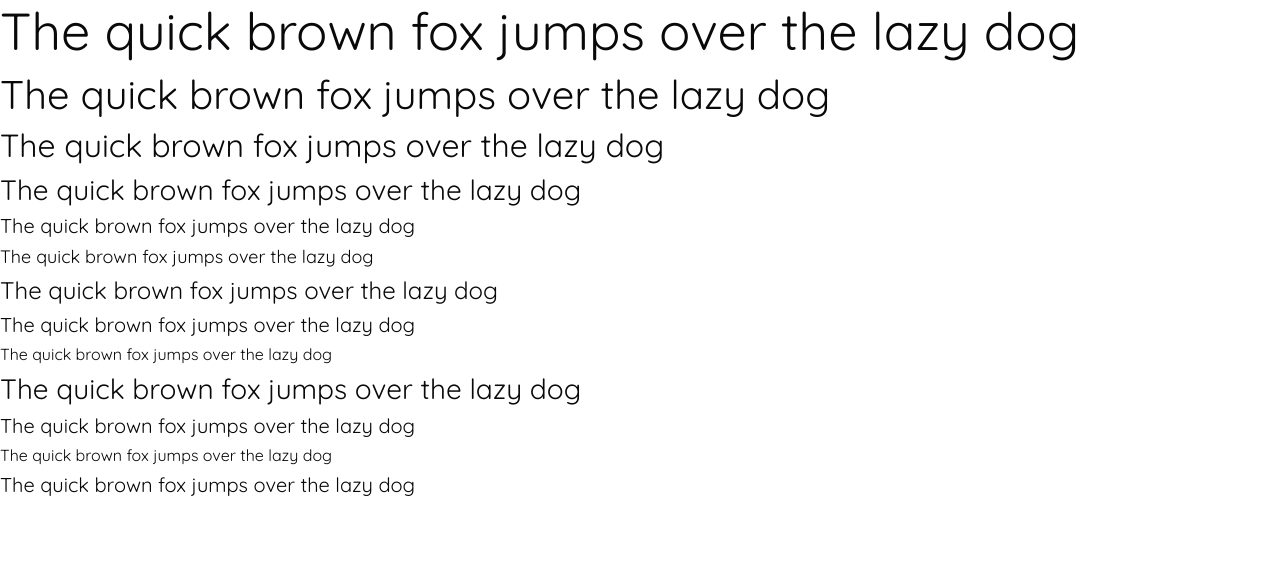
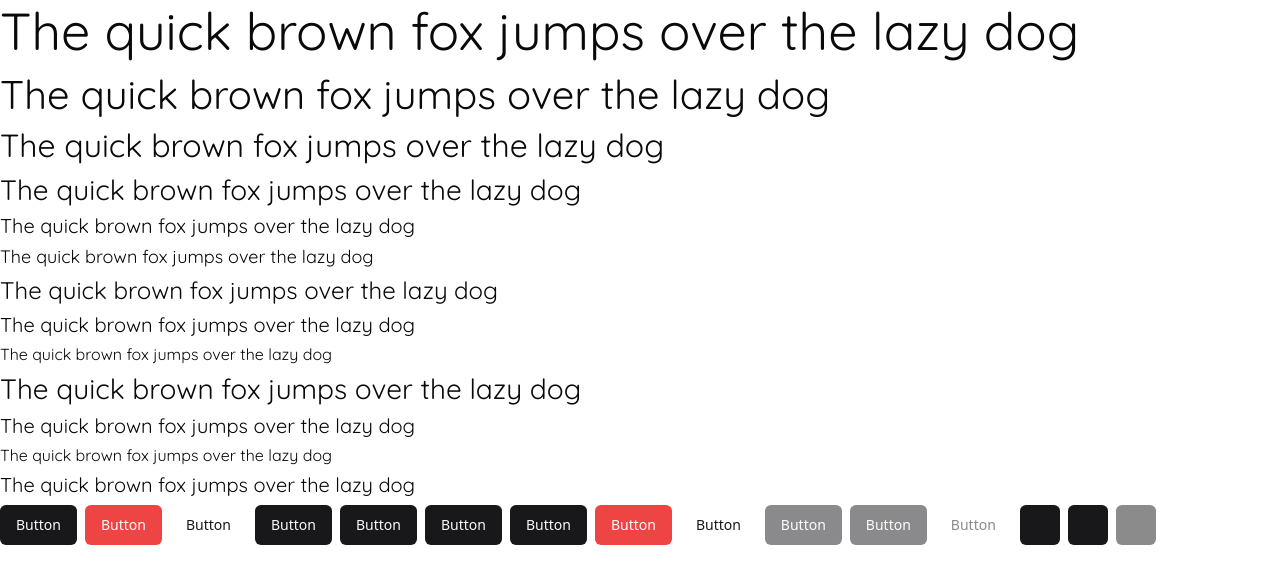
Before and after one commit to Dhitpl/uchwyt-magnetyczny.pl, a Next.js app: page /en in a window 1280 px wide. Shown: the top 584 px of the page. Built offline with nearby package versions, Linux system fonts and the light colour scheme.

Commit message:
feat: add examples of button to homepage

```diff
--- a/src/app/[locale]/page.tsx
+++ b/src/app/[locale]/page.tsx
@@ -1,6 +1,7 @@
 import { getTranslations } from 'next-intl/server'
 
 import { Typography } from '~/components'
+import { Button } from '~/components/ui'
 
 import type { PageProps } from '~/types'
 
@@ -59,6 +60,77 @@ export default function HomePage() {
       <Typography variant='button'>
         The quick brown fox jumps over the lazy dog
       </Typography>
+
+      <div className='flex gap-2 flex-wrap'>
+        <Button>Button</Button>
+        <Button variant='destructive'>Button</Button>
+        <Button variant='link'>Button</Button>
+
+        <Button prefixIcon={{ variant: 'lucide', name: 'home' }}>Button</Button>
+        <Button suffixIcon={{ variant: 'lucide', name: 'home' }}>Button</Button>
+        <Button
+          prefixIcon={{ variant: 'lucide', name: 'home' }}
+          suffixIcon={{ variant: 'lucide', name: 'home' }}
+        >
+          Button
+        </Button>
+
+        <Button isLoading>Button</Button>
+        <Button isLoading variant='destructive'>
+          Button
+        </Button>
+        <Button isLoading variant='link'>
+          Button
+        </Button>
+
+        <Button
+          isLoading
+          prefixIcon={{ variant: 'lucide', name: 'home' }}
+          disabled
+        >
+          Button
+        </Button>
+        <Button
+          isLoading
+          suffixIcon={{ variant: 'lucide', name: 'home' }}
+          disabled
+        >
+          Button
+        </Button>
+        <Button
+          isLoading
+          prefixIcon={{ variant: 'lucide', name: 'home' }}
+          suffixIcon={{ variant: 'lucide', name: 'home' }}
+          variant='link'
+          disabled
+        >
+          Button
+        </Button>
+
+        <Button
+          size='icon'
+          prefixIcon={{
+            name: 'home',
+            variant: 'lucide',
+          }}
+        />
+        <Button
+          size='icon'
+          prefixIcon={{
+            name: 'home',
+            variant: 'lucide',
+          }}
+          isLoading
+        />
+        <Button
+          size='icon'
+          prefixIcon={{
+            name: 'home',
+            variant: 'lucide',
+          }}
+          disabled
+        />
+      </div>
     </div>
   )
 }
```
